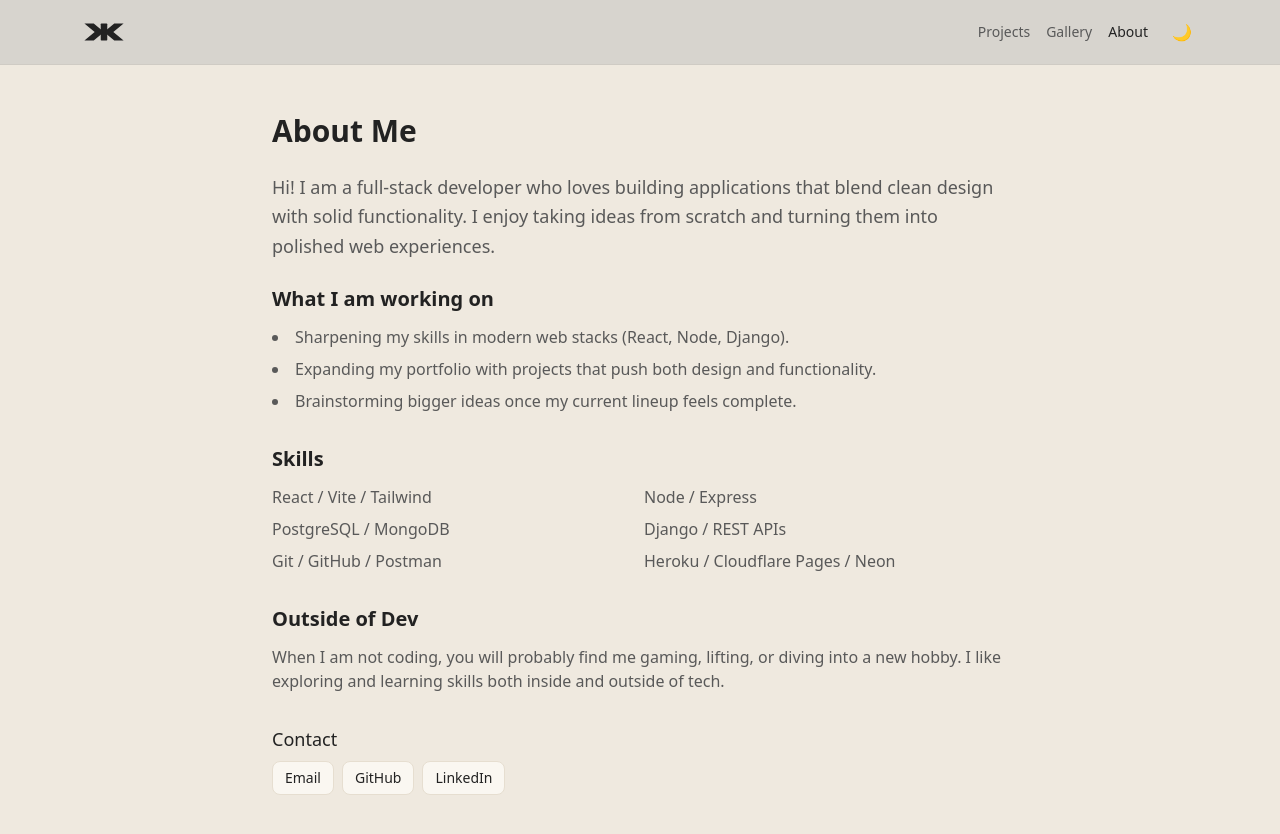
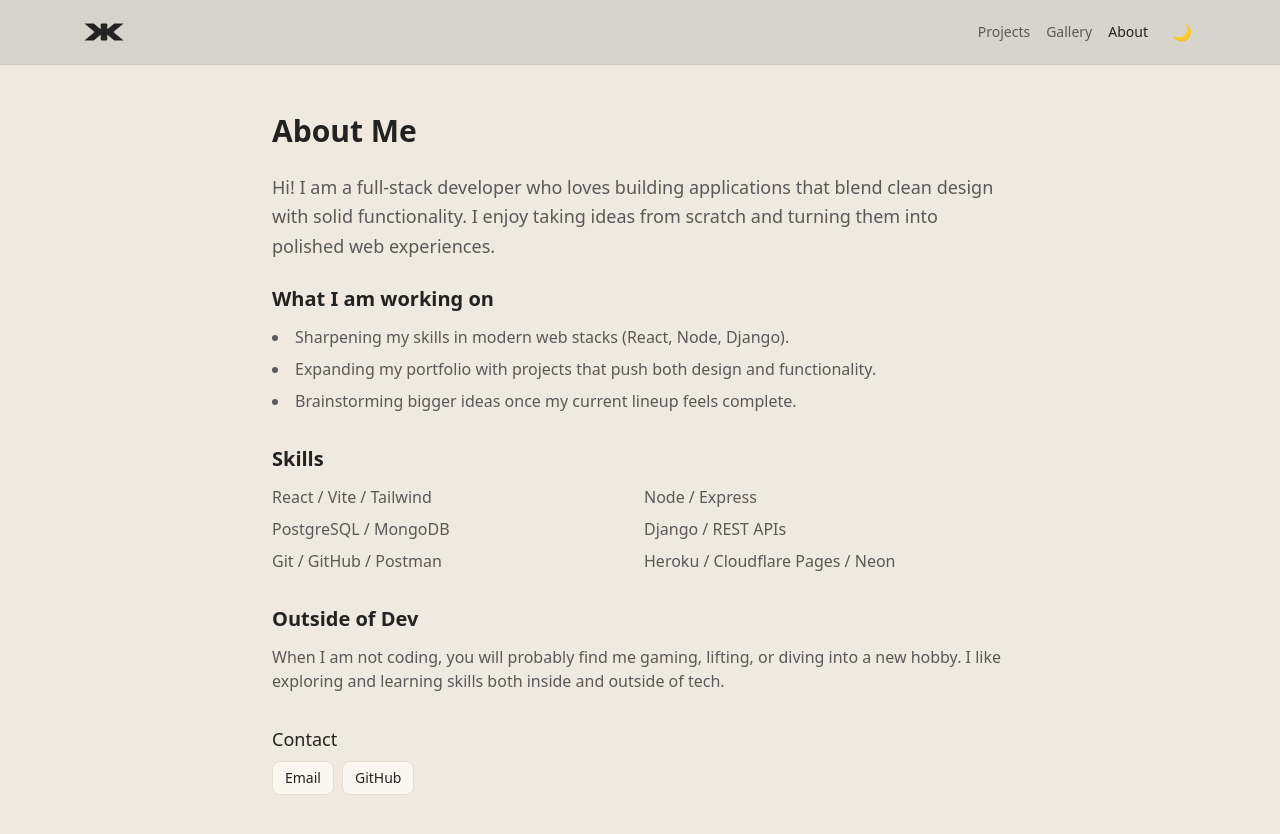
Before and after one commit to Xugknight/knightworks, a React (Vite) app: page /about in a window 1280 px wide. Shown: the top 834 px of the page. Built offline with nearby package versions, Linux system fonts and the light colour scheme.

Commit message:
remove linkedin button for now

```diff
--- a/src/pages/About.jsx
+++ b/src/pages/About.jsx
@@ -71,7 +71,7 @@ export default function About() {
                 <div className="mt-2 flex flex-wrap gap-2">
                     <a href="mailto:tim@knightworks.dev" className="rounded-lg border border-[color:var(--border)] bg-[color:var(--surface)] px-3 py-1.5 text-sm text-[color:var(--text)] hover:opacity-90">Email</a>
                     <a href="https://github.com/Xugknight" target="_blank" rel="noreferrer" className="rounded-lg border border-[color:var(--border)] bg-[color:var(--surface)] px-3 py-1.5 text-sm hover:opacity-90">GitHub</a>
-                    <a href="https://www.linkedin.com/" target="_blank" rel="noreferrer" className="rounded-lg border border-[color:var(--border)] bg-[color:var(--surface)] px-3 py-1.5 text-sm hover:opacity-90">LinkedIn</a>
+                    {/* <a href="https://www.linkedin.com/" target="_blank" rel="noreferrer" className="rounded-lg border border-[color:var(--border)] bg-[color:var(--surface)] px-3 py-1.5 text-sm hover:opacity-90">LinkedIn</a> */}
                 </div>
             </section>
         </main>
```
